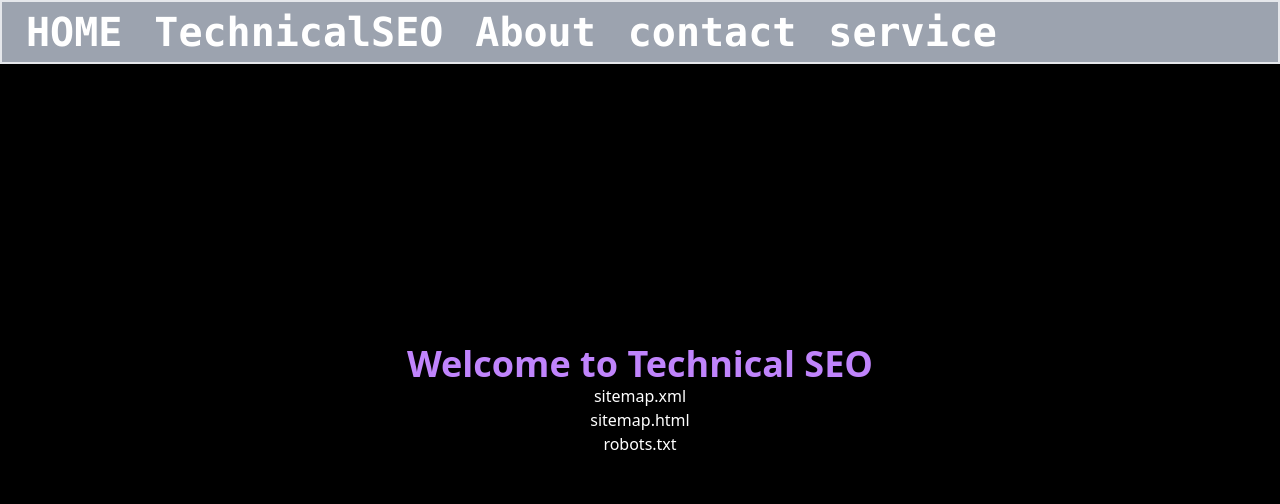
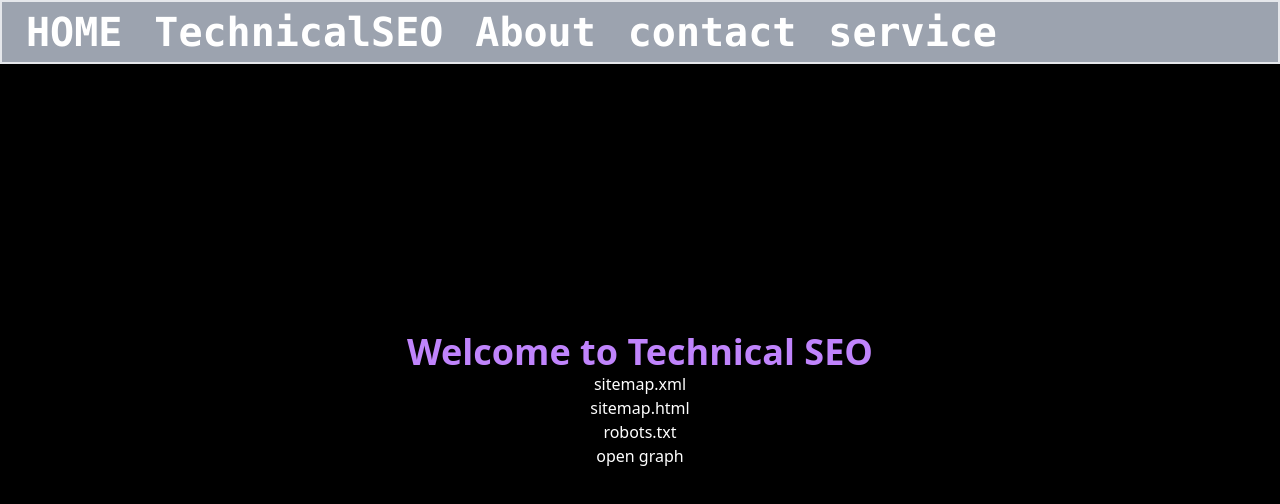
Before and after one commit to webdev-ashishk/technical-seo, a React (Vite) app: page /techseo in a window 1280 px wide. Shown: the top 504 px of the page. Built offline with nearby package versions, Linux system fonts and the light colour scheme.

Commit message:
open graph added

```diff
--- a/src/components/TechnicalSeo.jsx
+++ b/src/components/TechnicalSeo.jsx
@@ -9,6 +9,7 @@ export default function TechnicalSeo() {
           <li>sitemap.xml</li>
           <li>sitemap.html</li>
           <li>robots.txt</li>
+          <li>open graph</li>
         </ol>
       </div>
     </div>
```
